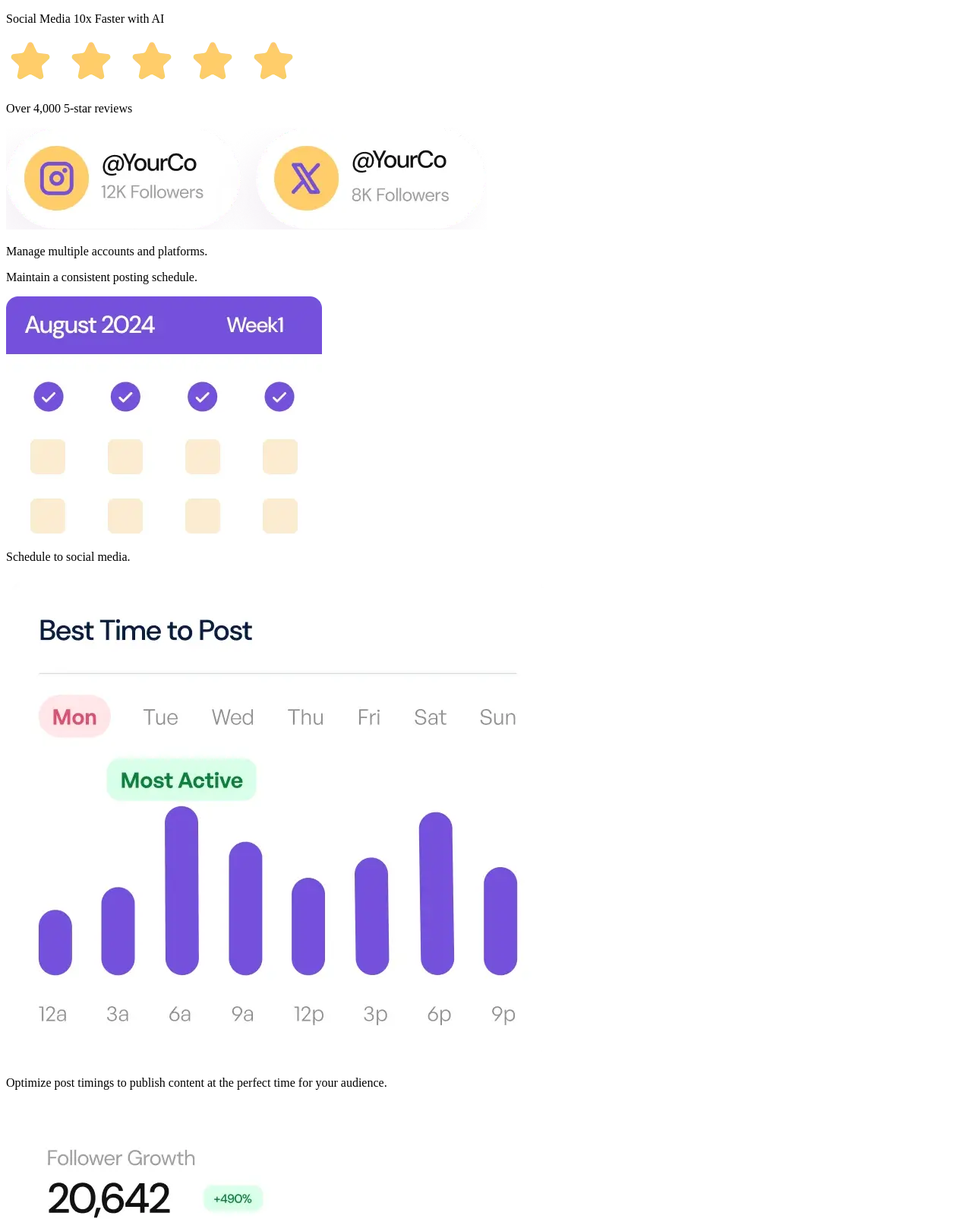
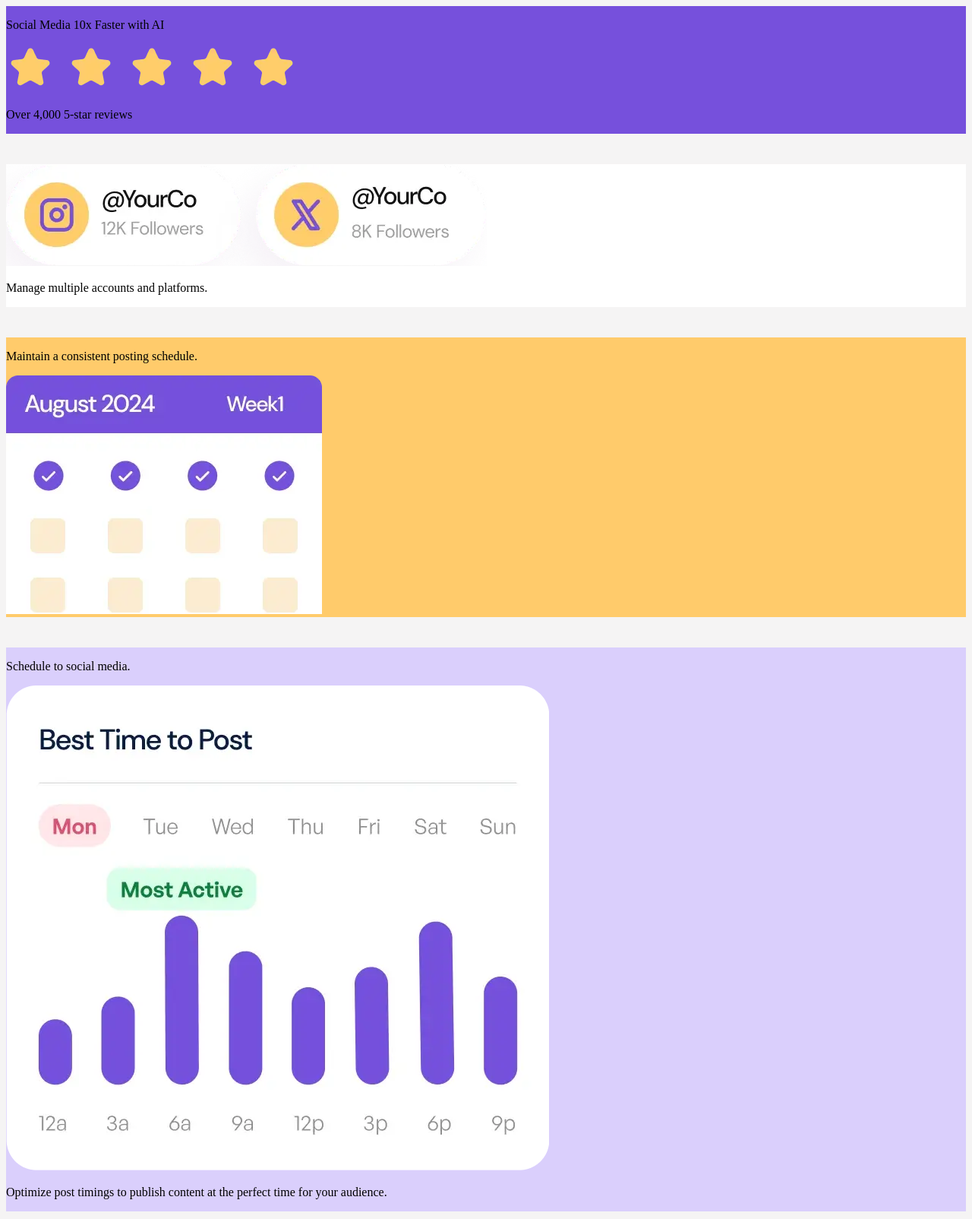
Before and after one commit to vedagurusai/bento-grid-main-main, a plain HTML site: page index.html in a window 1280 px wide. Shown: the top 1604 px of the page at 76% size. Drawn offline with Linux system fonts and the light colour scheme.

Commit message:
colored background

```diff
--- /dev/null
+++ b/css/style.css
@@ -0,0 +1,40 @@
+body {
+    background-color: hsl(0,4.8%,95.9%);
+
+}
+.bento-grid {
+    display: grid;
+    gap: 2.5rem;
+}
+.box-1 {
+    background-color: hsl(256, 67%, 59%);
+
+}
+.box-2 {
+    background-color: hsl(0, 0%, 100%);
+
+}
+.box-3 {
+    background-color: hsl(39, 100%, 71%);
+
+}
+.box-4 {
+    background-color: hsl(254, 88%, 90%);
+
+}
+.box-5 {
+    background-color: hsl(256, 67%, 59%);
+
+}
+.box-6 {
+    background-color: hsl(0, 0%, 100%);
+
+}
+.box-7 {
+    background-color: hsl(31, 66%, 93%);
+
+}
+.box-8 {
+    background-color: hsl(39, 100%, 71%);
+
+}
--- a/index.html
+++ b/index.html
@@ -13,10 +13,11 @@
     .attribution { font-size: 11px; text-align: center; }
     .attribution a { color: hsl(228, 45%, 44%); }
   </style>
+  <link rel="stylesheet" href="/css/style.css">
 </head>
 <body>
   <main>
-    <div>
+    <div class="bento-grid">
      <article class="box-1">
       <p class="highlight-big">Social Media 10x Faster with AI</p>
       <img src="assets/images/illustration-five-stars.webp" alt="five-stars-image" class="five-star">
```
